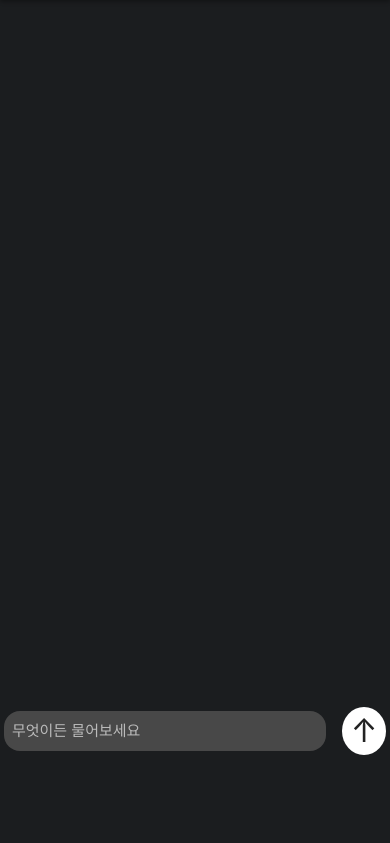
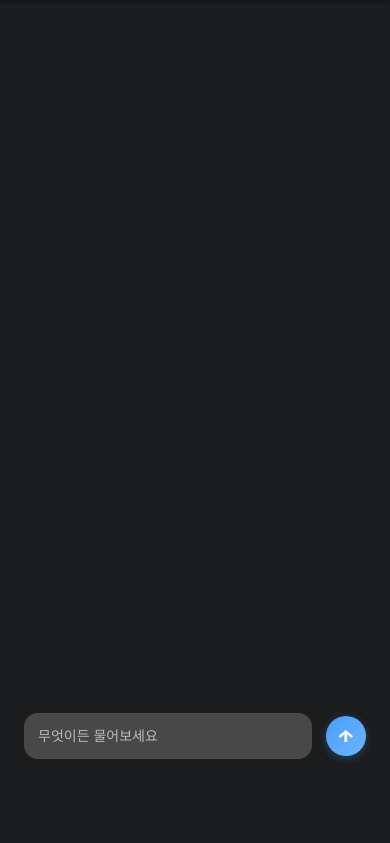
Before and after one commit to TeamICEA/TheSixthRepublic, a Django app: template back/main/templates/main/chat.html in a window 390 px wide. Shown: the part 57-900 px from the top of the page. Run offline with Django 5.2, Linux system fonts and the light colour scheme; the template is opened without the code that fills it, so the values that code supplies are empty; parts of the project's set-up code (start-up, migrations or seed data) failed here and were passed over.

Commit message:
6페이지 디자인 수정

```diff
--- a/back/main/static/main/css/chat.css
+++ b/back/main/static/main/css/chat.css
@@ -11,7 +11,6 @@ html, body {
     justify-content: center;
     align-items: center;
     z-index: 9999;
-    /* 추가적으로 필요하다면 background: transparent; */
 }
 
 .loading-backdrop {
@@ -35,14 +34,6 @@ html, body {
 @keyframes spin {
     to { transform: rotate(360deg); }
 }
-.spinner {
-    width: 32px; height: 32px;
-    border: 10px solid #ddd;
-    border-top: 10px solid #5CC39F;
-    border-radius: 50%;
-    animation: spin 1s linear infinite;
-    margin-bottom: 18px;
-}
 
 .spinner {
     width: 32px;
@@ -53,148 +44,248 @@ html, body {
     animation: spin 1s linear infinite;
     margin-bottom: 18px;
 }
-@keyframes spin {
-    to { transform: rotate(360deg); }
-}
+
 .loading-text {
     font-size: 20px;
     color: #222;
 }
 
-/* 기존 chat-row, 채팅버블 등은 그대로 사용 */
+/* 채팅 컨테이너 - 적절한 중간 너비 */
 .chat-container {
     padding-top: 80px;
     padding-bottom: 180px;
-    max-width: 100vw;
+    max-width: 800px; /* 600px와 1000px의 중간값 */
+    margin: 0 auto;
     min-height: 100vh;
     overflow-y: auto;
+    padding-left: 24px;
+    padding-right: 24px;
+    box-sizing: border-box;
 }
 
 .chat-row {
     display: flex;
     align-items: flex-start;
     width: 100%;
-    margin-top: 40px;
-    margin-left: 500px;
+    margin-top: 32px;
+    margin-left: 0;
 }
 
 .user-row {
     flex-direction: row-reverse;
-    /* justify-content: flex-end; */
-    margin-left: -500px;
+    justify-content: flex-start;
 }
+
 .bot-row {
-    /* 기본값 (왼쪽) */
+    justify-content: flex-start;
 }
+
 .user-bubble {
     background: #A5E5C3;
     color: #212121;
     align-self: flex-end;
 }
+
 .bot-bubble {
     background: #484848;
     color: white;
 }
+
 .profile-img.bot-profile {
-    width: 56px;
-    height: 56px;
+    width: 48px;
+    height: 48px;
     border-radius: 50%;
     object-fit: cover;
     background: #ccc;
-    margin-right: 18px;
+    margin-right: 16px;
 }
 
+/* 채팅 버블 크기 최적화 */
 .chat-bubble {
-    border-radius: 20px;
-    font-size: 20px;
-    line-height: 1.3;
-    padding: 16px 24px;
-    max-width: 900px;
-    min-width: 100px;
+    border-radius: 18px;
+    font-size: 16px;
+    line-height: 1.4;
+    padding: 12px 18px;
+    max-width: 70%; /* 적절한 버블 너비 */
+    min-width: 80px;
     font-weight: 400;
     box-sizing: border-box;
     display: flex;
     align-items: center;
+    word-wrap: break-word;
 }
 
-/* 입력부 + 버튼 */
+/* 입력부 + 버튼 - 채팅에 최적화된 너비 */
 .chat-input-wrap {
     position: fixed;
     left: 0;
     bottom: 0;
     width: 100vw;
     background: #1B1D1F;
-    padding: 32px 0 32px 0;
+    padding: 28px 0;
     z-index: 200;
     box-sizing: border-box;
 }
+
 .input-box-container {
-    max-width: 90vw;
+    max-width: 800px; /* 채팅 컨테이너와 동일한 너비 */
     margin: 0 auto;
+    padding: 0 24px;
     display: flex;
     align-items: center;
     justify-content: center;
+    box-sizing: border-box;
 }
+
 .chat-input-box {
-    width: 90vw;
-    max-width: 85vw;
+    width: 100%;
+    max-width: 720px; /* 입력창 최대 너비 조정 */
     min-width: 260px;
     background: #484848;
-    padding: 22px 24px;
+    padding: 18px 20px;
     border: none;
     outline: none;
-    font-size: 20px;
-    border-radius: 16px;
-    margin-right: 16px;
+    font-size: 16px;
+    border-radius: 14px;
+    margin-right: 14px;
     color: white;
     box-sizing: border-box;
 }
+
 .chat-input-box::placeholder {
     color: #bbb;
 }
+
+/* 개선된 전송 버튼 */
 .send-btn {
-    width: 48px;
-    height: 48px;
-    background: #fff;
+    width: 44px;
+    height: 44px;
+    background: linear-gradient(135deg, #4A9EFF, #6BB6FF);
     border-radius: 50%;
     border: none;
-    margin-left: auto;
     cursor: pointer;
     display: flex;
     align-items: center;
     justify-content: center;
-    font-size: 30px;
-}
-.send-btn:hover {
-    background: #e3f9e8;
-}
-.send-arrow {
-    font-size: 32px;
-    color: #222;
+    font-size: 20px;
+    flex-shrink: 0;
+    transition: all 0.2s ease;
+    box-shadow: 0 2px 8px rgba(74, 158, 255, 0.3);
 }
 
+.send-btn:hover {
+    background: linear-gradient(135deg, #6BB6FF, #4A9EFF);
+    transform: translateY(-1px);
+    box-shadow: 0 4px 12px rgba(74, 158, 255, 0.4);
+}
+
+.send-btn:active {
+    transform: translateY(0);
+    box-shadow: 0 2px 6px rgba(74, 158, 255, 0.3);
+}
+
+/* 개선된 화살표 - 중앙 정렬 및 두께 조정 */
+.send-arrow {
+    font-size: 18px;
+    color: white;
+    font-weight: 900;
+    margin-left: 0;
+    display: inline-block;
+    transform: scaleX(1.2);
+    line-height: 1;
+}
+
+/* 비활성화 상태 */
+.send-btn:disabled {
+    background: #484848;
+    cursor: not-allowed;
+    transform: none;
+    box-shadow: none;
+}
+
+.send-btn:disabled .send-arrow {
+    color: #888;
+}
+
+/* 반응형 디자인 */
 @media(max-width: 900px) {
+    .chat-container {
+        max-width: calc(100% - 32px);
+        margin: 0 16px;
+        padding-left: 16px;
+        padding-right: 16px;
+    }
+
+    .input-box-container {
+        max-width: calc(100% - 32px);
+        margin: 0 16px;
+        padding: 0 16px;
+    }
+}
+
+@media(max-width: 768px) {
+    .chat-container {
+        padding-left: 12px;
+        padding-right: 12px;
+    }
+
     .chat-bubble {
-    font-size: 22px;
-    min-width: 0;
-    max-width: 90vw;
-    padding: 18px 18px;
+        font-size: 15px;
+        max-width: 75%;
+        padding: 10px 14px;
     }
+
     .chat-input-box {
-    font-size: 22px;
-    padding: 13px 16px;
+        font-size: 15px;
+        padding: 14px 16px;
+        max-width: none;
     }
-    .chat-row { margin-left: 12px; }
+
+    .input-box-container {
+        padding: 0 12px;
+    }
+
+    .profile-img.bot-profile {
+        width: 42px;
+        height: 42px;
+        margin-right: 12px;
+    }
 }
-@media(max-width: 600px) {
+
+@media(max-width: 576px) {
+    .chat-container {
+        padding-left: 8px;
+        padding-right: 8px;
+    }
+
     .chat-bubble {
-    font-size: 15px;
-    padding: 12px 8px;
+        font-size: 14px;
+        max-width: 80%;
+        padding: 10px 14px;
+        border-radius: 16px;
     }
+
     .chat-input-box {
-    font-size: 15px;
-    padding: 8px 8px;
+        font-size: 14px;
+        padding: 12px 14px;
     }
-    .input-box-container { max-width: 98vw; }
-    .chat-row { margin-left: 2vw;}
+
+    .input-box-container {
+        padding: 0 8px;
+    }
+
+    .profile-img.bot-profile {
+        width: 40px;
+        height: 40px;
+        margin-right: 10px;
+    }
+
+    .send-btn {
+        width: 40px;
+        height: 40px;
+    }
+
+    .send-arrow {
+        font-size: 16px;
+    }
 }
```
